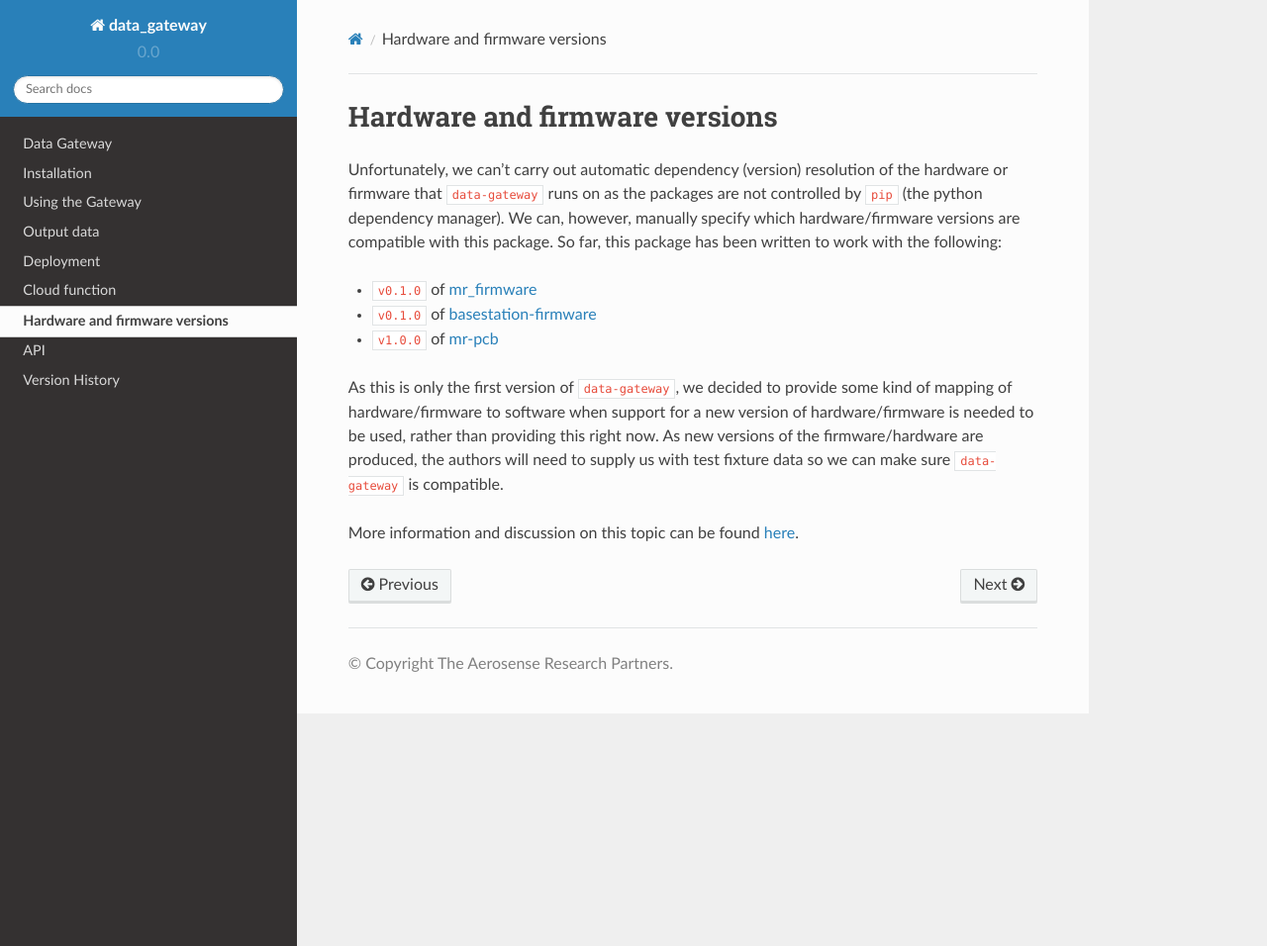
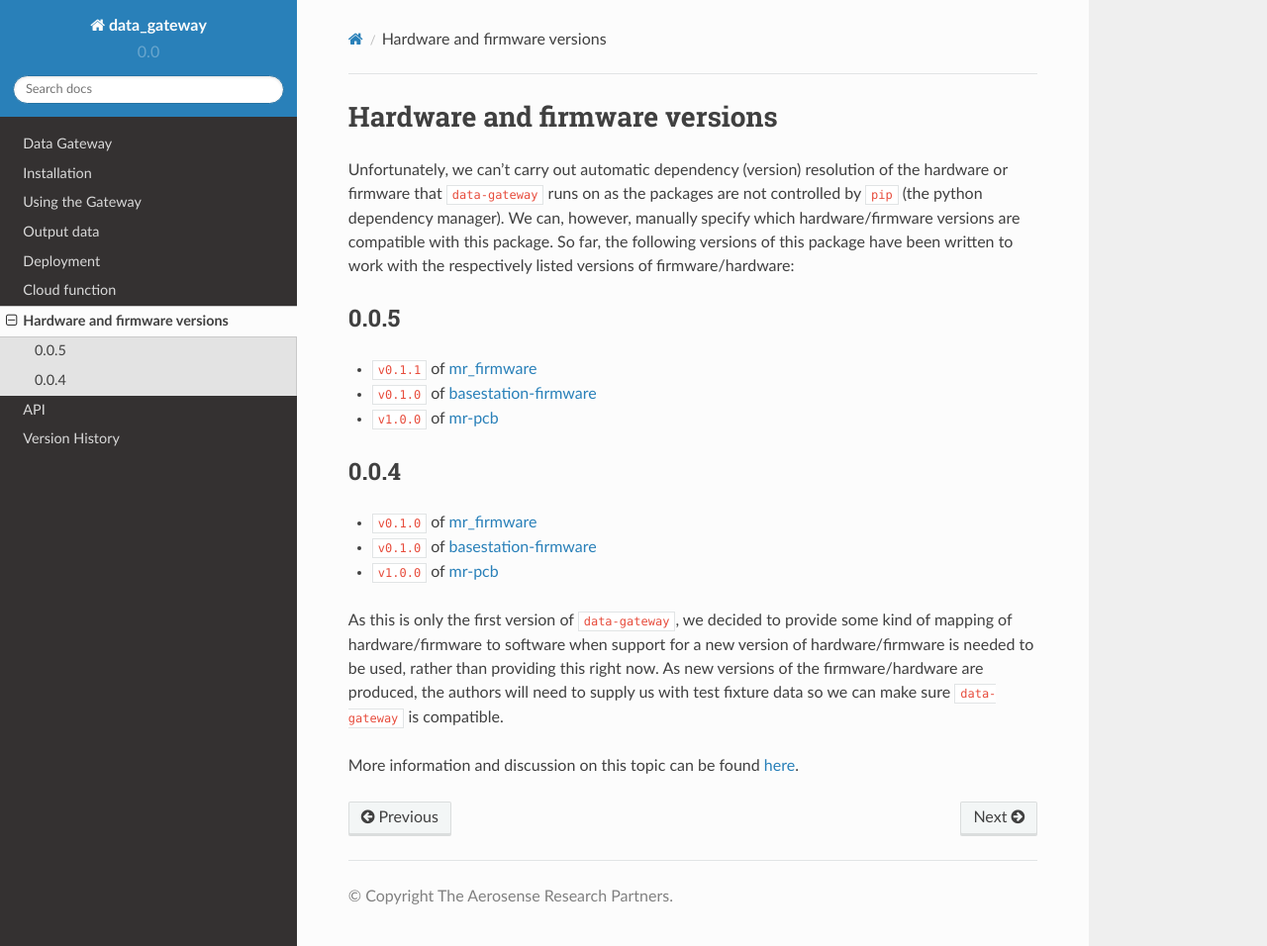
Before and after one commit to aerosense-ai/data-gateway, a Sphinx documentation site: the page built from docs/source/hardware_and_firmware_versions.rst, in a window 1280 px wide and 956 px high. Shown: the whole window at 99% size. Built offline with Sphinx 7.4.7 and the Read the Docs theme 2.0.0, drawn with Linux system fonts in a browser that asks for light colours.

Commit message:
DOC: Document firmware/hardware versions for this version

```diff
--- a/docs/source/hardware_and_firmware_versions.rst
+++ b/docs/source/hardware_and_firmware_versions.rst
@@ -6,8 +6,19 @@ Hardware and firmware versions
 
 Unfortunately, we can't carry out automatic dependency (version) resolution of the hardware or firmware that
 ``data-gateway`` runs on as the packages are not controlled by ``pip`` (the python dependency manager). We can,
-however, manually specify which hardware/firmware versions are compatible with this package. So far, this package has
-been written to work with the following:
+however, manually specify which hardware/firmware versions are compatible with this package. So far, the following
+versions of this package have been written to work with the respectively listed versions of firmware/hardware:
+
+0.0.5
+-----
+
+* ``v0.1.1`` of `mr_firmware <https://gitlab.com/windenergie-hsr/aerosense/electronics/mr_firmware>`_
+* ``v0.1.0`` of `basestation-firmware <https://gitlab.com/windenergie-hsr/aerosense/electronics/basestation-firmware>`_
+* ``v1.0.0`` of `mr-pcb <https://gitlab.com/windenergie-hsr/aerosense/electronics/pcbs/mr-pcb>`_
+
+
+0.0.4
+-----
 
 * ``v0.1.0`` of `mr_firmware <https://gitlab.com/windenergie-hsr/aerosense/electronics/mr_firmware>`_
 * ``v0.1.0`` of `basestation-firmware <https://gitlab.com/windenergie-hsr/aerosense/electronics/basestation-firmware>`_
```
